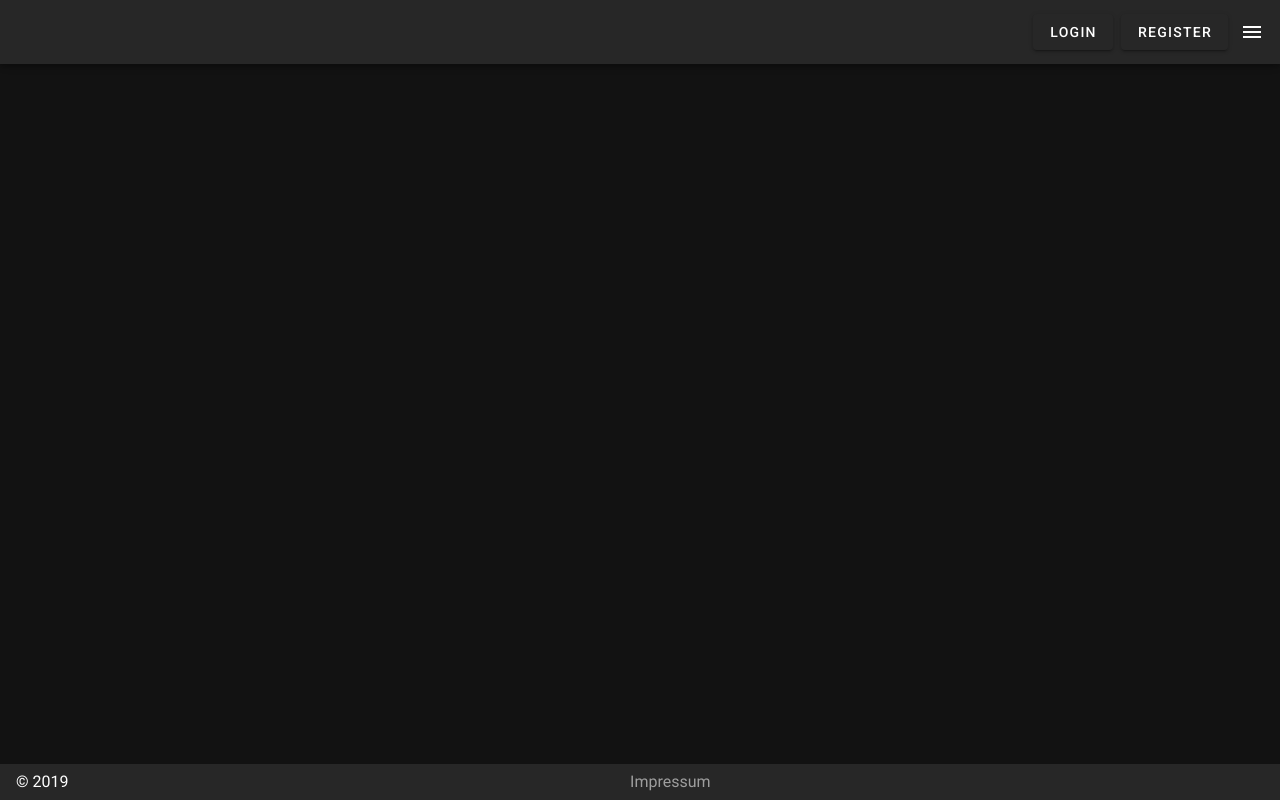
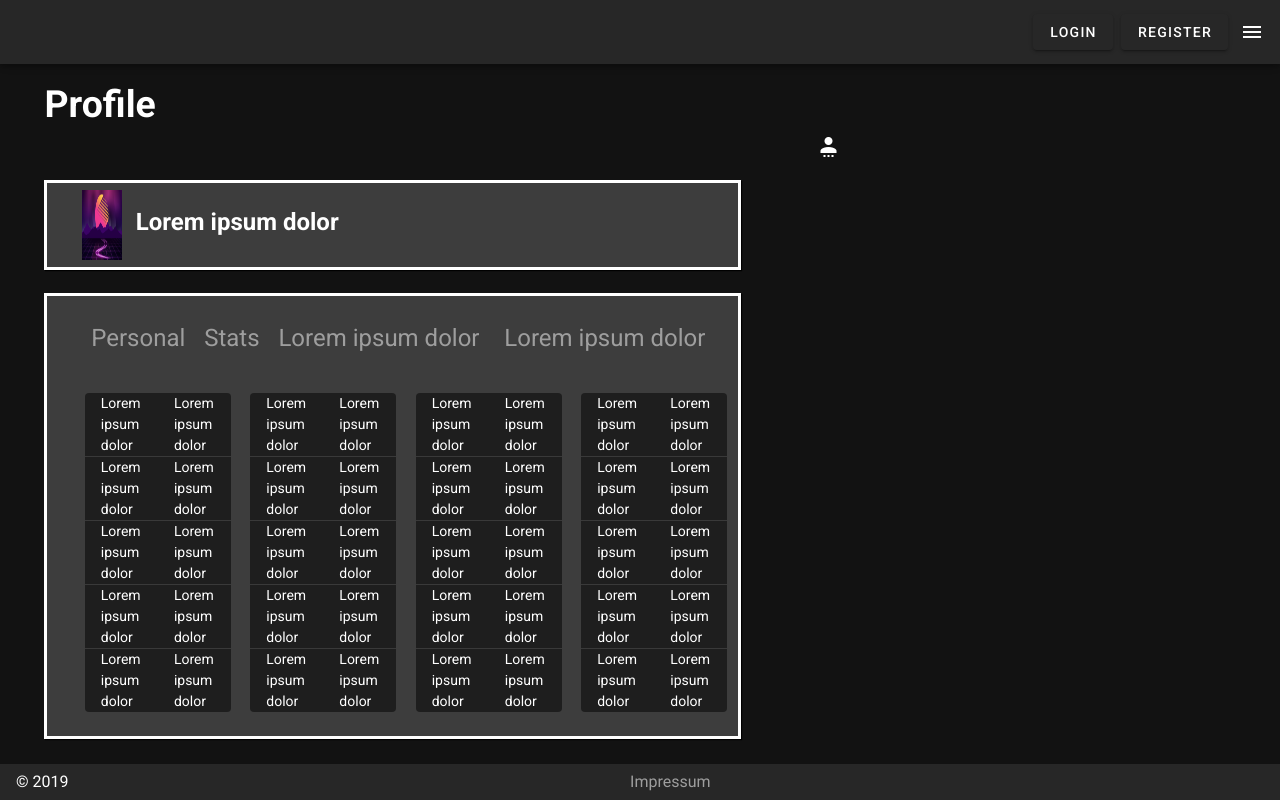
Before and after one commit to hfu-gis/Delta, a Vue app: page /Stats in a window 1280 px wide. Built offline with nearby package versions, Linux system fonts and the light colour scheme.

Commit message:
Profile editor added and connected

```diff
--- a/src/router/index.js
+++ b/src/router/index.js
@@ -21,6 +21,7 @@ import Thief from "../views/Thief";
 import Playerprofile from "../views/Playerprofile";
 import Stats from "../views/Stats";
 import home from "../views/home";
+import Profileditor from "../views/Profileditor";
 
 Vue.use(VueRouter);
 
@@ -36,7 +37,12 @@ const routes = [
     component: Impressum
   },
   {
-    path: "/Profil/Stats",
+    path: "/Profileditor",
+    name: "Profileditor",
+    component: Profileditor
+  },
+  {
+    path: "/Stats",
     name: "Stats",
     component: Stats
   },
--- a/src/views/Playerprofile.vue
+++ b/src/views/Playerprofile.vue
@@ -1,9 +1,16 @@
 <template>
     <v-container class="body" xs12 sm6>
         <section class="Profil">
-            <header>
-                <h1>Profile</h1>
-            </header>
+            <article class="header">
+                <header>
+                    <h1>Profile</h1>
+                </header>
+            </article>
+            <article class="settings">
+                <router-link to="Profileditor">
+                    <v-icon> mdi-account-settings</v-icon>
+                </router-link>
+            </article>
         </section>
         <section class="Profilinhalt">
             <article class="profilbild">
@@ -17,8 +24,8 @@
                 <section class="Statistiken">
                     <article class="statsmenü">
                         <v-container class="routes">
-                            <router-link to="/Profil" class="rout">Personal</router-link>
-                            <router-link to="/Profil/Stats" class="rout" style="margin-left: 1%">Stats</router-link>
+                            <router-link to="Profile" class="rout">Personal</router-link>
+                            <router-link to="Stats" class="rout" style="margin-left: 1%">Stats</router-link>
                             <router-link to="" class="rout" style="margin-left: 1%">Lorem ipsum dolor </router-link>
                             <router-link to="" class="rout" style="margin-left: 1%">Lorem ipsum dolor </router-link>
                         </v-container>
@@ -210,5 +217,11 @@
     .body{
         margin-left: -2%;
     }
+    .settings{
+        margin-left: 70%;
+    }
+    .header{
+        font-size: 200%;
+    }
 
 </style>
--- /dev/null
+++ b/src/views/Profileditor.vue
@@ -0,0 +1,15 @@
+<template>
+    <v-container>
+
+    </v-container>
+</template>
+
+<script>
+    export default {
+        name: "Profileditor"
+    }
+</script>
+
+<style scoped>
+
+</style>
--- a/src/views/Stats.vue
+++ b/src/views/Stats.vue
@@ -1,9 +1,16 @@
 <template>
     <v-container class="body" xs12 sm6>
         <section class="Profil">
-            <header>
-                <h1>Profile</h1>
-            </header>
+            <article class="header">
+                <header>
+                    <h1>Profile</h1>
+                </header>
+            </article>
+            <article class="settings">
+                <router-link to="Profileditor">
+                    <v-icon> mdi-account-settings</v-icon>
+                </router-link>
+            </article>
         </section>
         <section class="Profilinhalt">
             <article class="profilbild">
@@ -216,5 +223,11 @@
     .body{
         margin-left: -2%;
     }
+    .settings{
+        margin-left: 70%;
+    }
+    .header{
+        font-size: 200%;
+    }
 
 </style>
```
